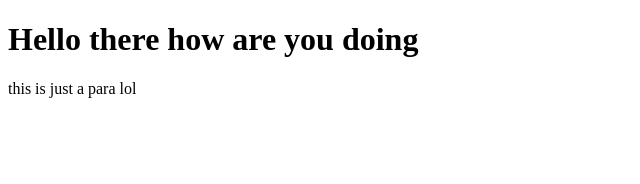
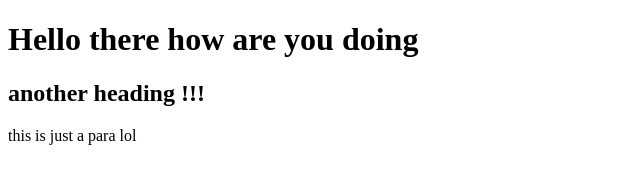
Before and after one commit to sql-inject0r/git-tutorial, a plain HTML site: page index.html in a window 1280 px wide. Shown: the whole page, without its empty margins (0-640 px from the left). Drawn offline with Linux system fonts and the light colour scheme.

Commit message:
added another heading

```diff
--- a/index.html
+++ b/index.html
@@ -5,6 +5,7 @@
 	</head>
 	<body>
 		<h1>Hello there how are you doing</h1>
+		<h2>another heading !!!</h2>
 		<p>this is just a para lol</p>
 	</body>
 </html>
```
